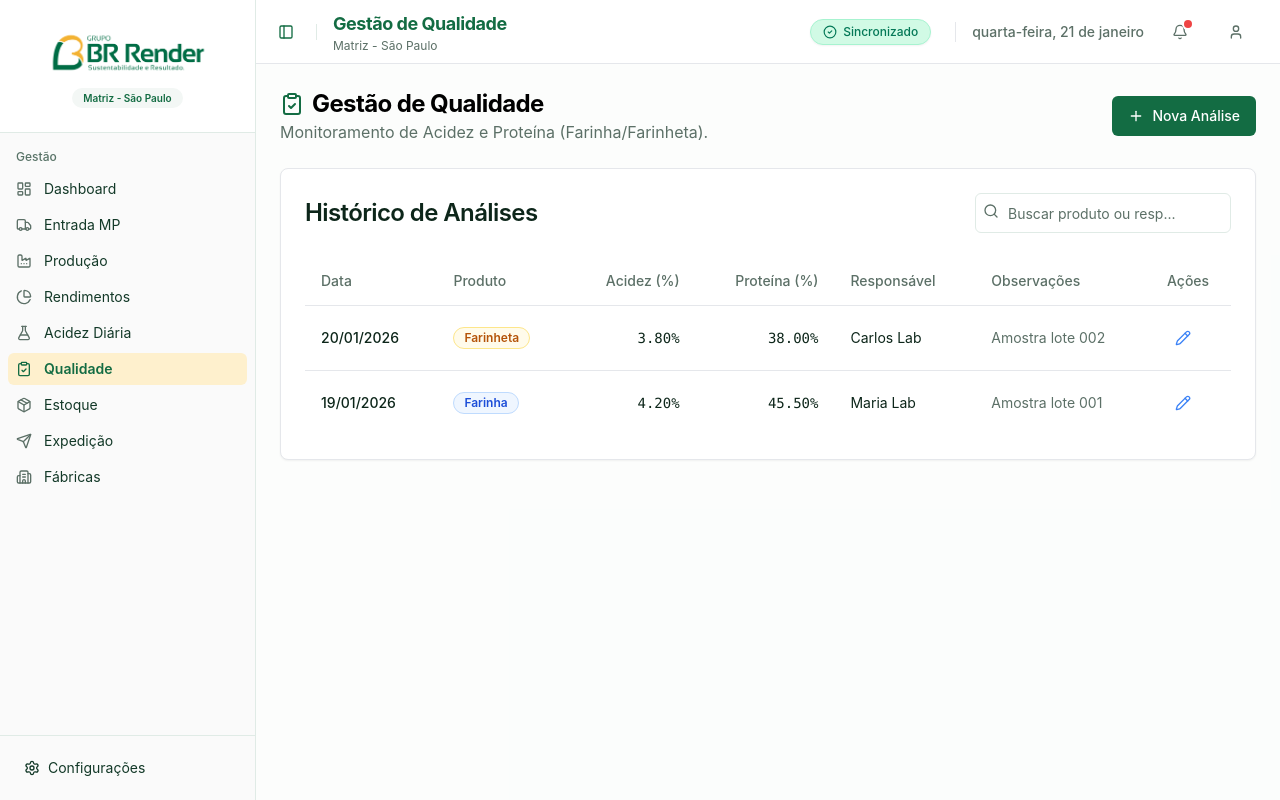
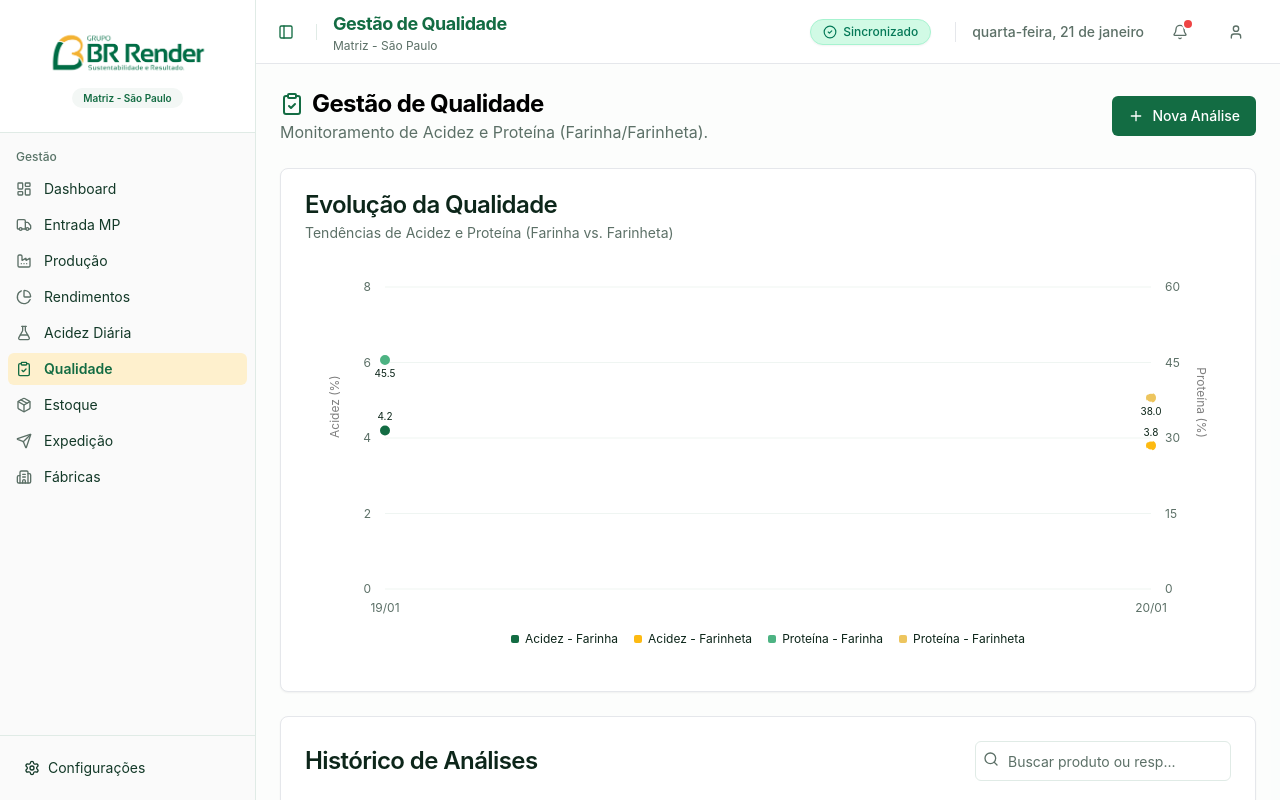
Before and after one commit to rodrigoengenheiro148/sistema-de-produ--o-industrial-s8cq8af0z, a React (Vite) app: page /qualidade in a window 1280 px wide. Shown: the top 800 px of the page. Built offline with nearby package versions, Linux system fonts and the light colour scheme.

Commit message:
Add historical quality analysis line chart

```diff
--- /dev/null
+++ b/src/components/dashboard/QualityChart.tsx
@@ -0,0 +1,211 @@
+import { useMemo } from 'react'
+import { QualityEntry } from '@/lib/types'
+import {
+  Card,
+  CardContent,
+  CardDescription,
+  CardHeader,
+  CardTitle,
+} from '@/components/ui/card'
+import {
+  ChartContainer,
+  ChartLegend,
+  ChartLegendContent,
+  ChartTooltip,
+  ChartTooltipContent,
+  ChartConfig,
+} from '@/components/ui/chart'
+import {
+  LineChart,
+  Line,
+  CartesianGrid,
+  XAxis,
+  YAxis,
+  LabelList,
+} from 'recharts'
+import { format } from 'date-fns'
+import { ptBR } from 'date-fns/locale'
+
+interface QualityChartProps {
+  data: QualityEntry[]
+}
+
+export function QualityChart({ data }: QualityChartProps) {
+  const { chartData, chartConfig } = useMemo(() => {
+    // Sort chronologically
+    const sortedData = [...data].sort(
+      (a, b) => a.date.getTime() - b.date.getTime(),
+    )
+
+    // Prepare data points
+    const processedData = sortedData.map((item) => ({
+      ...item,
+      formattedDate: format(item.date, 'dd/MM', { locale: ptBR }),
+      fullDate: format(item.date, 'dd/MM/yyyy HH:mm', { locale: ptBR }),
+      // Flatten specific values for the lines
+      acidity_Farinha: item.product === 'Farinha' ? item.acidity : null,
+      protein_Farinha: item.product === 'Farinha' ? item.protein : null,
+      acidity_Farinheta: item.product === 'Farinheta' ? item.acidity : null,
+      protein_Farinheta: item.product === 'Farinheta' ? item.protein : null,
+    }))
+
+    const config: ChartConfig = {
+      acidity_Farinha: {
+        label: 'Acidez - Farinha',
+        color: 'hsl(var(--chart-1))',
+      },
+      acidity_Farinheta: {
+        label: 'Acidez - Farinheta',
+        color: 'hsl(var(--chart-2))',
+      },
+      protein_Farinha: {
+        label: 'Proteína - Farinha',
+        color: 'hsl(var(--chart-3))',
+      },
+      protein_Farinheta: {
+        label: 'Proteína - Farinheta',
+        color: 'hsl(var(--chart-4))',
+      },
+    }
+
+    return { chartData: processedData, chartConfig: config }
+  }, [data])
+
+  if (!data || data.length === 0) return null
+
+  return (
+    <Card className="shadow-sm">
+      <CardHeader>
+        <CardTitle>Evolução da Qualidade</CardTitle>
+        <CardDescription>
+          Tendências de Acidez e Proteína (Farinha vs. Farinheta)
+        </CardDescription>
+      </CardHeader>
+      <CardContent>
+        <ChartContainer
+          config={chartConfig}
+          className="aspect-auto h-[400px] w-full"
+        >
+          <LineChart
+            accessibilityLayer
+            data={chartData}
+            margin={{ top: 20, right: 20, bottom: 20, left: 20 }}
+          >
+            <CartesianGrid vertical={false} />
+            <XAxis
+              dataKey="formattedDate"
+              tickLine={false}
+              axisLine={false}
+              tickMargin={8}
+            />
+            {/* Left Axis for Acidity */}
+            <YAxis
+              yAxisId="left"
+              tickLine={false}
+              axisLine={false}
+              tickMargin={8}
+              label={{
+                value: 'Acidez (%)',
+                angle: -90,
+                position: 'insideLeft',
+                offset: 10,
+              }}
+            />
+            {/* Right Axis for Protein */}
+            <YAxis
+              yAxisId="right"
+              orientation="right"
+              tickLine={false}
+              axisLine={false}
+              tickMargin={8}
+              label={{
+                value: 'Proteína (%)',
+                angle: 90,
+                position: 'insideRight',
+                offset: 10,
+              }}
+            />
+            <ChartTooltip content={<ChartTooltipContent />} />
+            <ChartLegend content={<ChartLegendContent />} />
+
+            {/* Lines - Acidity (Left Axis) */}
+            <Line
+              yAxisId="left"
+              dataKey="acidity_Farinha"
+              type="monotone"
+              stroke="var(--color-acidity_Farinha)"
+              strokeWidth={2}
+              dot={{ r: 4, fill: 'var(--color-acidity_Farinha)' }}
+              activeDot={{ r: 6 }}
+              connectNulls
+            >
+              <LabelList
+                position="top"
+                offset={10}
+                className="fill-foreground text-[10px]"
+                formatter={(val: number) => val?.toFixed(1)}
+              />
+            </Line>
+
+            <Line
+              yAxisId="left"
+              dataKey="acidity_Farinheta"
+              type="monotone"
+              stroke="var(--color-acidity_Farinheta)"
+              strokeWidth={2}
+              strokeDasharray="5 5"
+              dot={{ r: 4, fill: 'var(--color-acidity_Farinheta)' }}
+              activeDot={{ r: 6 }}
+              connectNulls
+            >
+              <LabelList
+                position="top"
+                offset={10}
+                className="fill-foreground text-[10px]"
+                formatter={(val: number) => val?.toFixed(1)}
+              />
+            </Line>
+
+            {/* Lines - Protein (Right Axis) */}
+            <Line
+              yAxisId="right"
+              dataKey="protein_Farinha"
+              type="monotone"
+              stroke="var(--color-protein_Farinha)"
+              strokeWidth={2}
+              dot={{ r: 4, fill: 'var(--color-protein_Farinha)' }}
+              activeDot={{ r: 6 }}
+              connectNulls
+            >
+              <LabelList
+                position="bottom"
+                offset={10}
+                className="fill-foreground text-[10px]"
+                formatter={(val: number) => val?.toFixed(1)}
+              />
+            </Line>
+
+            <Line
+              yAxisId="right"
+              dataKey="protein_Farinheta"
+              type="monotone"
+              stroke="var(--color-protein_Farinheta)"
+              strokeWidth={2}
+              strokeDasharray="5 5"
+              dot={{ r: 4, fill: 'var(--color-protein_Farinheta)' }}
+              activeDot={{ r: 6 }}
+              connectNulls
+            >
+              <LabelList
+                position="bottom"
+                offset={10}
+                className="fill-foreground text-[10px]"
+                formatter={(val: number) => val?.toFixed(1)}
+              />
+            </Line>
+          </LineChart>
+        </ChartContainer>
+      </CardContent>
+    </Card>
+  )
+}
--- a/src/pages/Quality.tsx
+++ b/src/pages/Quality.tsx
@@ -34,6 +34,7 @@ import { Plus, Search, Pencil, Trash2, ClipboardCheck } from 'lucide-react'
 import { format } from 'date-fns'
 import { useToast } from '@/hooks/use-toast'
 import { QualityForm } from '@/components/QualityForm'
+import { QualityChart } from '@/components/dashboard/QualityChart'
 import { QualityEntry } from '@/lib/types'
 
 export default function Quality() {
@@ -116,6 +117,8 @@ export default function Quality() {
           </DialogContent>
         </Dialog>
       </div>
+
+      <QualityChart data={filteredRecords} />
 
       <Card>
         <CardHeader>
```
Also changed, not shown: 7 other files (tests, documents, lock files or other folders).
